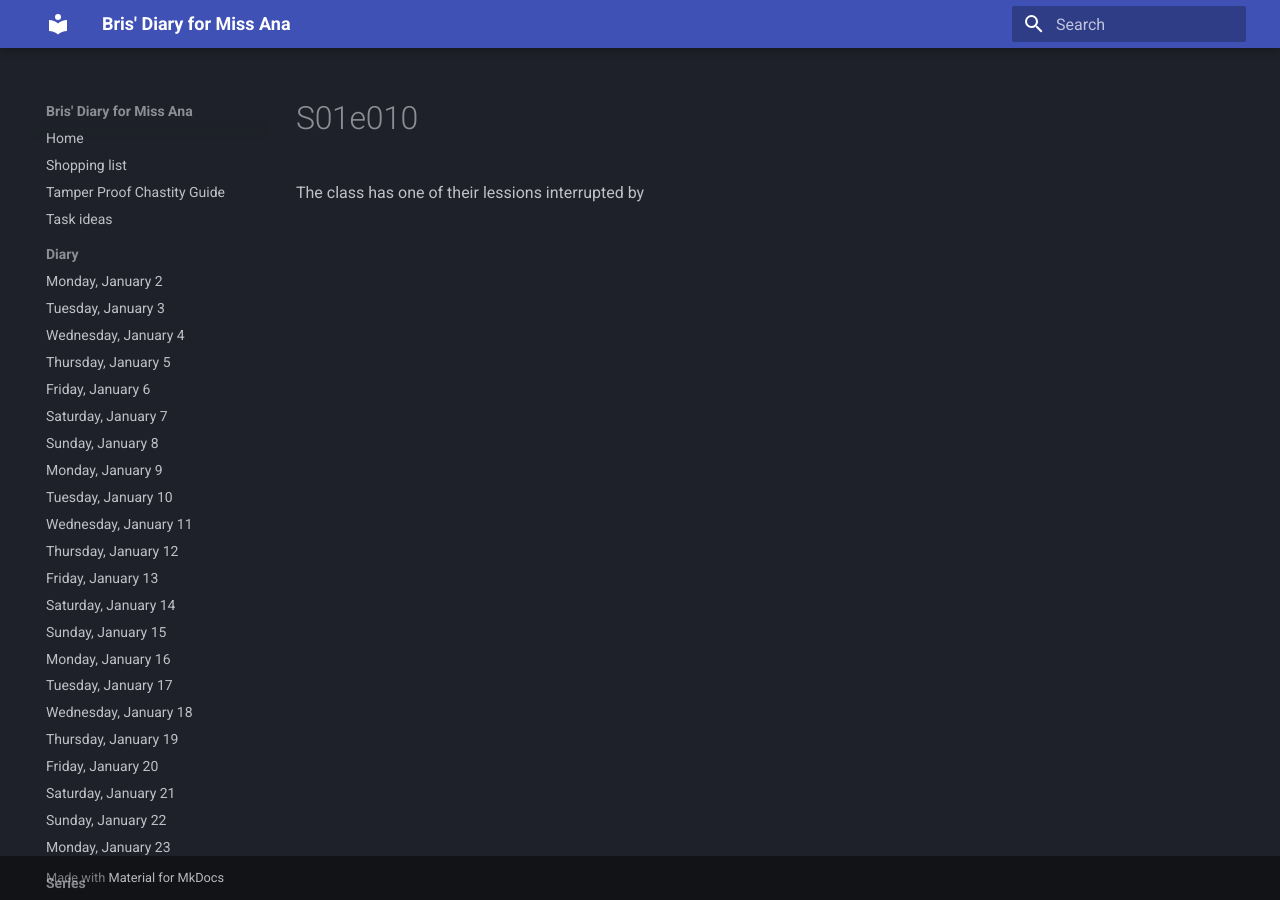
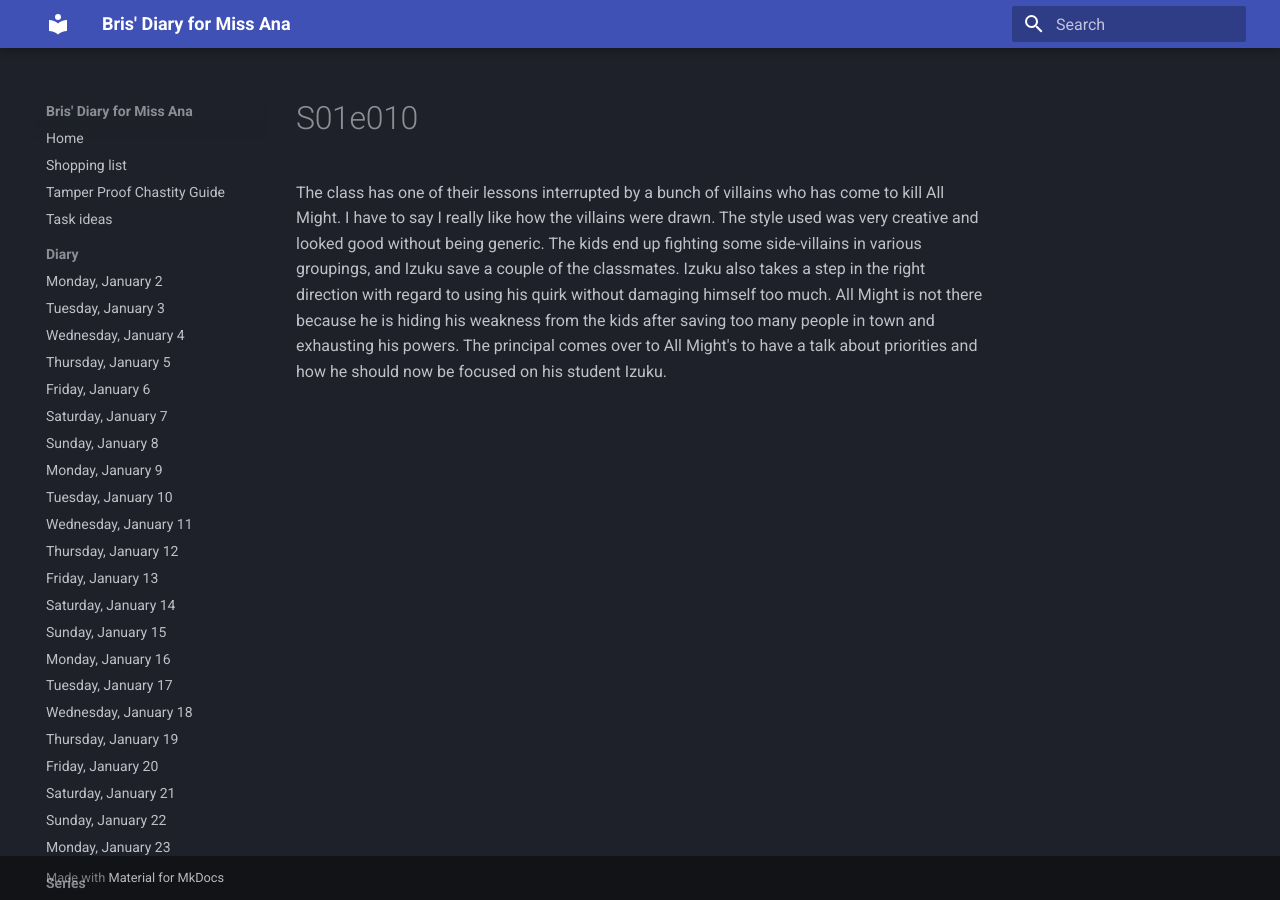
Before and after one commit to bris00/DFMA, an MkDocs documentation site: the page built from diary/Series/My Hero Academia/s01e010.md, in a window 1280 px wide. Built offline with MkDocs 1.6.1 and Material for MkDocs 9.7.7, drawn with Linux system fonts in a browser that asks for light colours.

Commit message:
vault backup: 2023-02-03 23:08:34
Affected files:
diary/.obsidian/workspace.json
diary/Series/My Hero Academia/s01e010.md

```diff
--- a/diary/Series/My Hero Academia/s01e010.md
+++ b/diary/Series/My Hero Academia/s01e010.md
@@ -1 +1 @@
-The class has one of their lessions interrupted by
+The class has one of their lessons interrupted by a bunch of villains who has come to kill All Might. I have to say I really like how the villains were drawn. The style used was very creative and looked good without being generic. The kids end up fighting some side-villains in various groupings, and Izuku save a couple of the classmates. Izuku also takes a step in the right direction with regard to using his quirk without damaging himself too much. All Might is not there because he is hiding his weakness from the kids after saving too many people in town and exhausting his powers. The principal comes over to All Might's to have a talk about priorities and how he should now be focused on his student Izuku.
```
Also changed, not shown: 1 other file.
